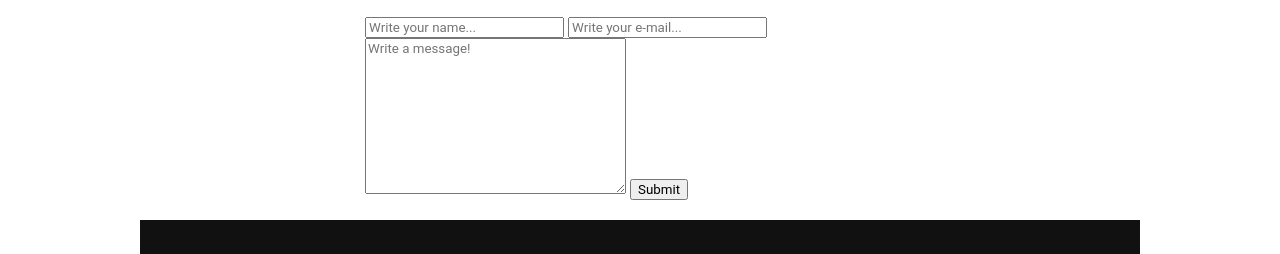
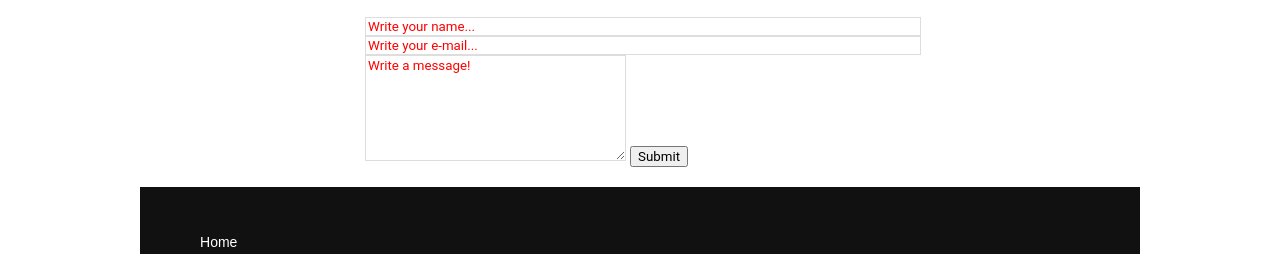
Before and after one commit to SayakaOno/portfolio, a plain HTML site: page contact.html in a window 1280 px wide. Shown: the part 83-337 px from the top of the page. Drawn offline with Linux system fonts and the light colour scheme.

Commit message:
modify styles

```diff
--- a/styles.css
+++ b/styles.css
@@ -527,6 +527,41 @@ form {
   margin: 0 auto;
 }
 
+input {
+  width: 100%;
+}
+
+textarea {
+  resize: vertical;
+  max-height: 100px;
+}
+
+input,
+textarea {
+  outline: none;
+  border: 1px solid #ddd;
+}
+
+input:focus,
+textarea:focus {
+  box-shadow: 0 0 4px rgba(255, 0, 0, 0.5);
+  border: 1px solid rgb(255, 0, 0);
+}
+
+::placeholder {
+  color: red;
+  opacity: 1;
+}
+
+:-ms-input-placeholder {
+  color: red;
+}
+
+::-ms-input-placeholder {
+  color: red;
+  opacity: 1;
+}
+
 .contact .btn {
   display: block !important;
   margin: 0 auto;
```
Also changed, not shown: index.html (+1 -1 lines).
